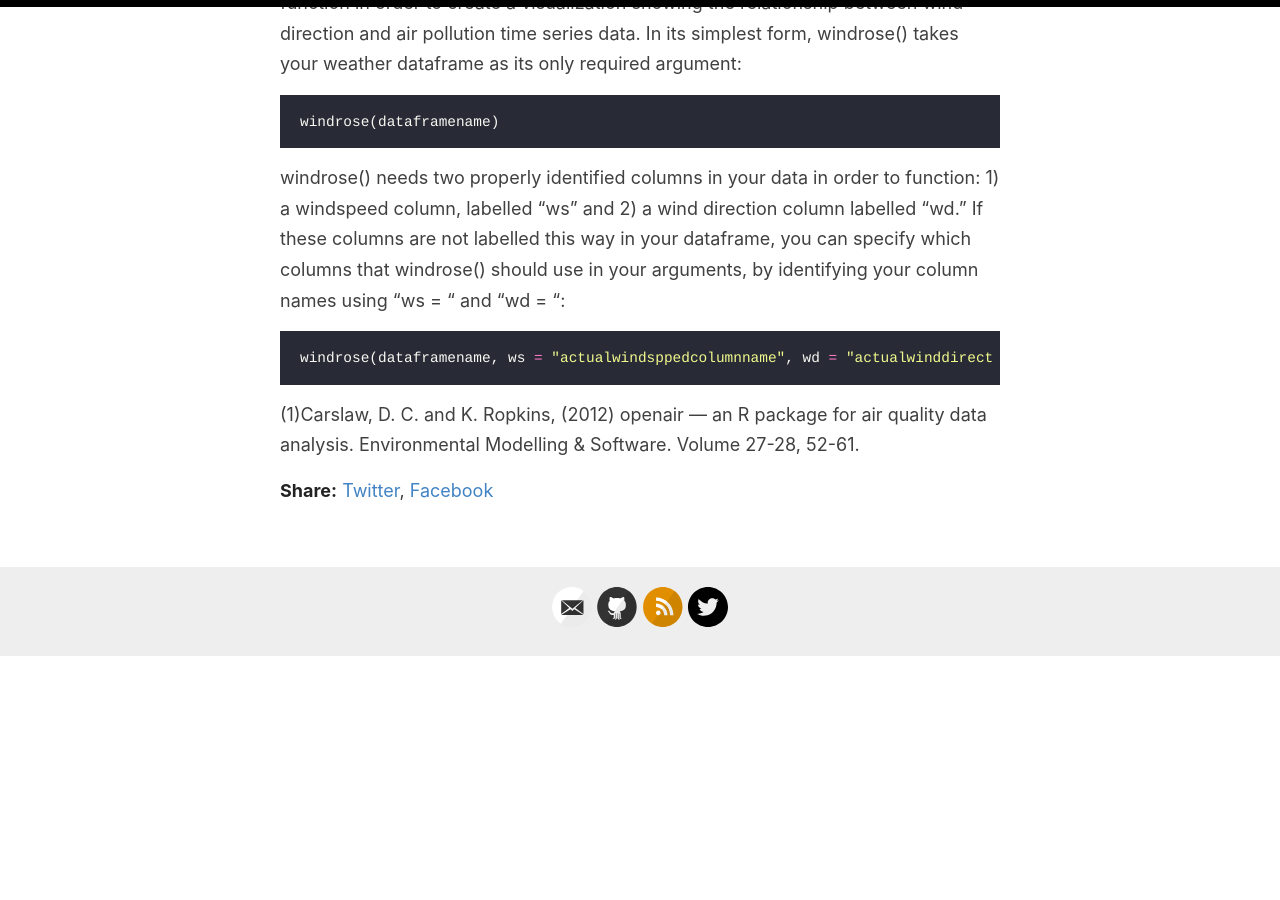
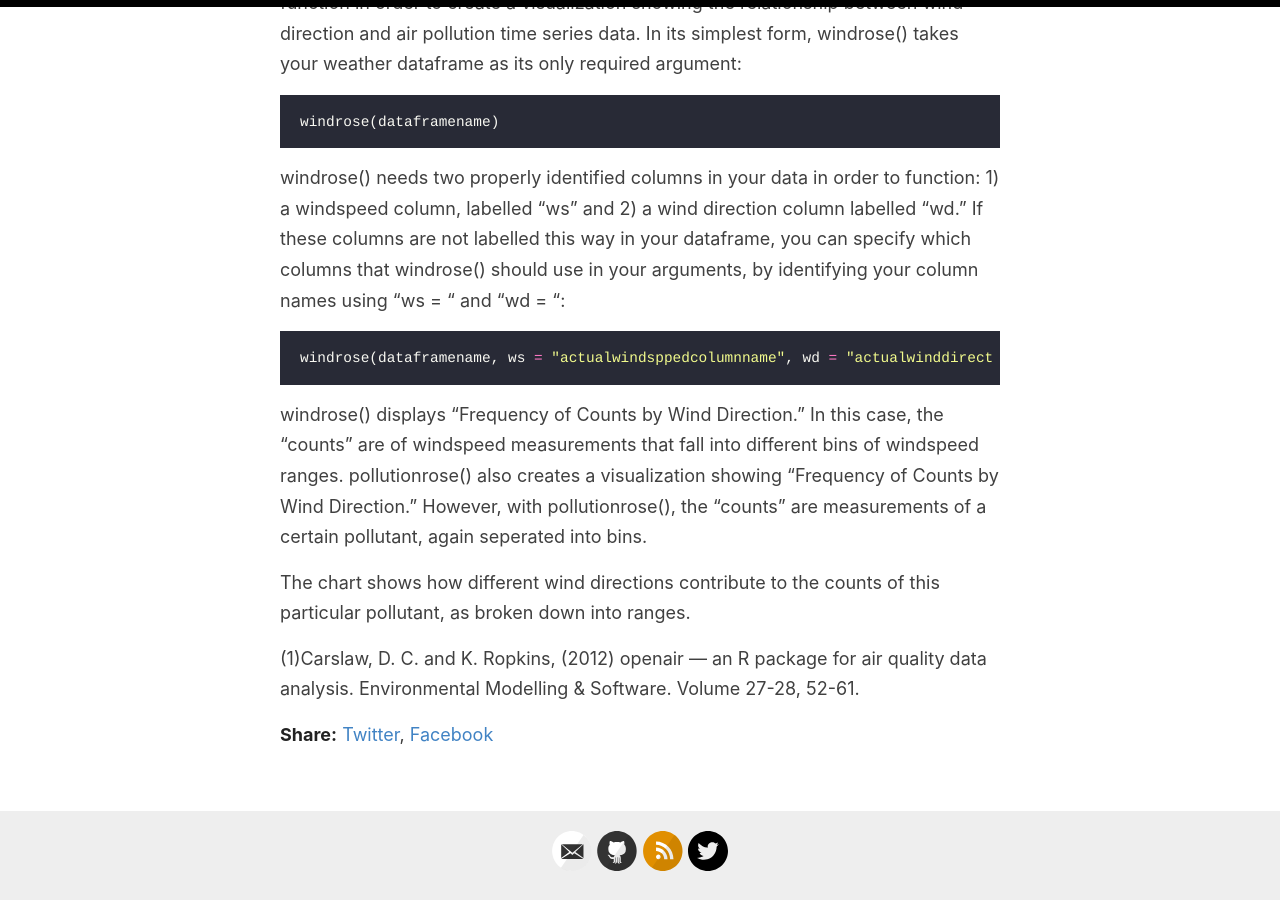
Before and after one commit to oroconnor/reverie, a Jekyll site: the page built from _posts/2020-12-29-pollutionrose.md, in a window 1280 px wide and 900 px high, scrolled down 873 px. Built offline with Jekyll 4.4.1, drawn with Linux system fonts in a browser that asks for light colours; before the commit the page ends 1529 px from its top, so only the background shows below that.

Commit message:
Update 2020-12-29-pollutionrose.md

````diff
--- a/_posts/2020-12-29-pollutionrose.md
+++ b/_posts/2020-12-29-pollutionrose.md
@@ -26,6 +26,9 @@ windrose() needs two properly identified columns in your data in order to functi
 windrose(dataframename, ws = "actualwindsppedcolumnname", wd = "actualwinddirectioncolumnname")
 ```
 
+windrose() displays "Frequency of Counts by Wind Direction." In this case, the "counts" are of windspeed measurements that fall into different bins of windspeed ranges. pollutionrose() also creates a visualization showing "Frequency of Counts by Wind Direction." However, with pollutionrose(), the "counts" are measurements of a certain pollutant, again seperated into bins.
+
+The chart shows how different wind directions contribute to the counts of this particular pollutant, as broken down into ranges.
 
 
 
````
